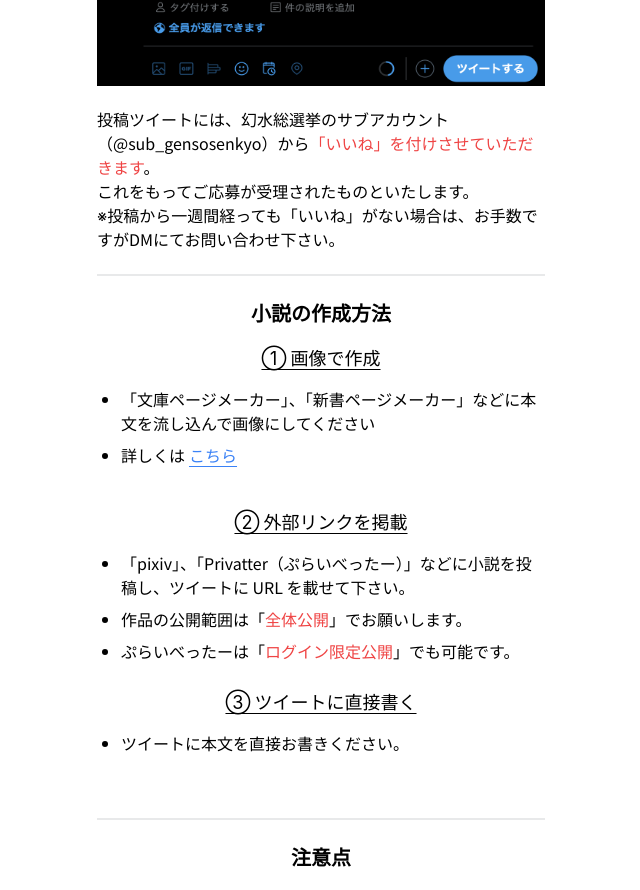
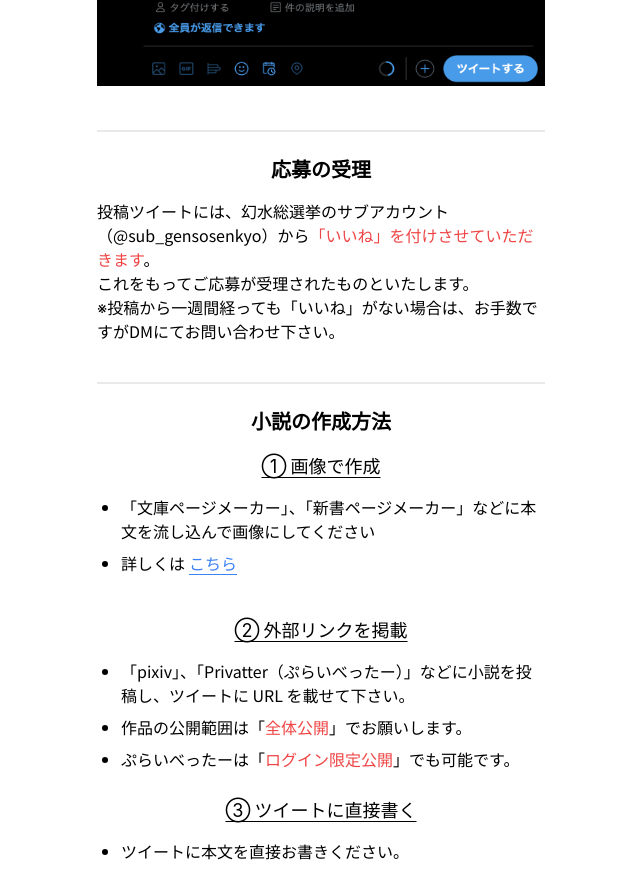
Before and after one commit to true-runes/suikoden-election-2022-frontend, a Next.js app: page /events-in-event/novels-on-themes in a window 1280 px wide. Shown: the part 1917-2807 px from the top of the page, without its empty margins (319-959 px from the left). Built offline with nearby package versions, Linux system fonts and the light colour scheme; no server answers; a web font is replaced by a local one.

Commit message:
feat: 🎸 「応募の受理」にタイトルを付与した

```diff
--- a/pages/events-in-event/novels-on-themes.tsx
+++ b/pages/events-in-event/novels-on-themes.tsx
@@ -159,7 +159,11 @@ const NovelsOnThemes: NextPage = () => {
                   height={1264}
                 />
               </div>
-              <div className="text-left">
+
+              <div className="divider" />
+
+              <h2 className="text-xl font-bold pb-4">応募の受理</h2>
+              <div className="text-base text-left pb-4">
                 投稿ツイートには、幻水総選挙のサブアカウント（@sub_gensosenkyo）から
                 <span className="text-red-500">
                   「いいね」を付けさせていただきます
```
